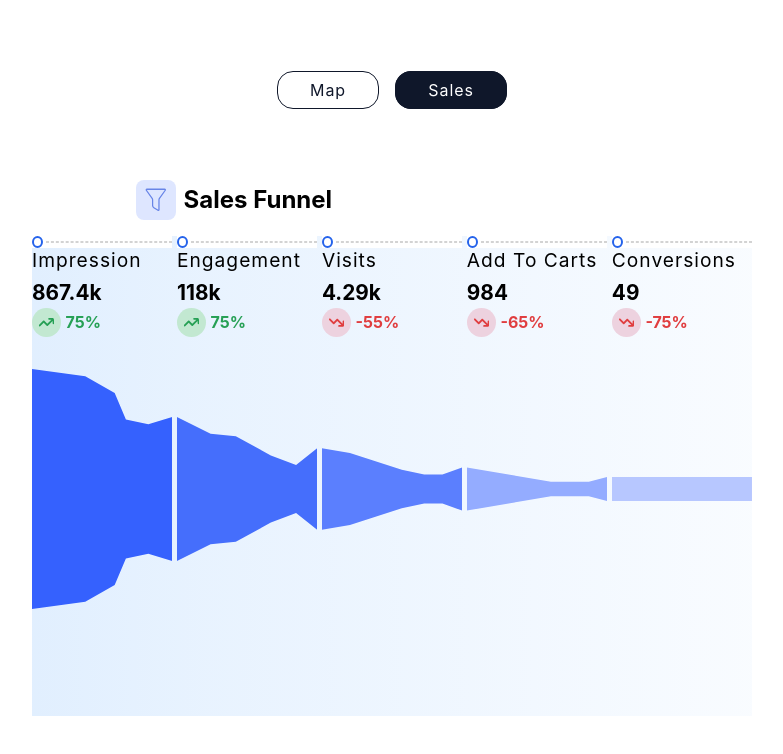
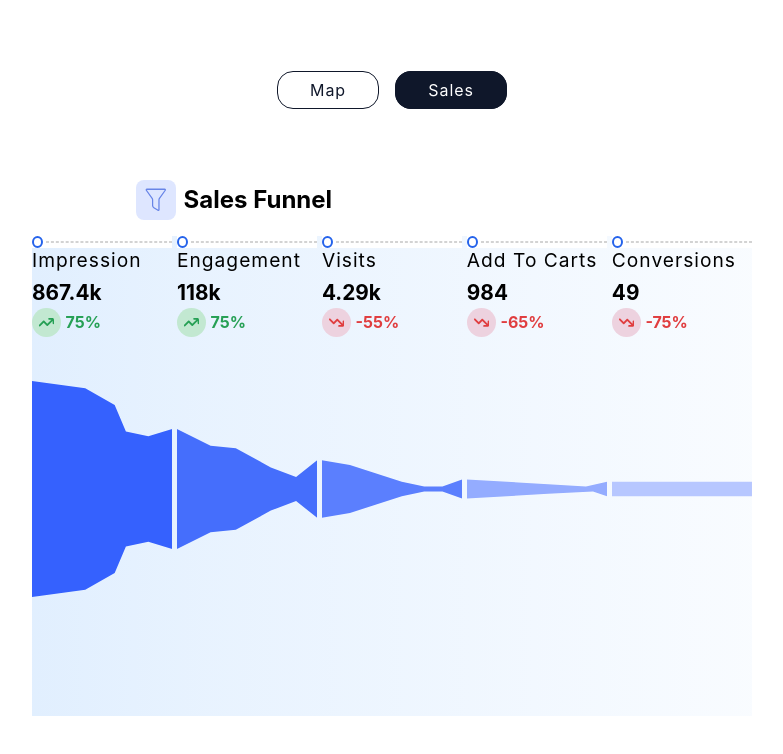
Before and after one commit to yash-purkar/company-assignment, a React (Create React App) app: page / in a window 1280 px wide. Both pictures are taken after a click on the element "Sales". Shown: the top 754 px of the page, without its empty margins (248-1031 px from the left). Built offline with nearby package versions, Linux system fonts and the light colour scheme.

Commit message:
style: Updated funnel styling

```diff
--- a/src/App.css
+++ b/src/App.css
@@ -184,18 +184,18 @@
   height: 70%;
   background-color: #3561fe;
   clip-path: polygon(
-    10% 59%,
-    3% 38%,
-    0% 0%,
-    100% 0%,
-    97% 38%,
-    90% 59%,
-    79% 67%,
-    77% 83%,
-    80% 100%,
-    20% 100%,
-    23% 83%,
-    21% 67%
+    15% 59%,
+    8% 38%,
+    5% 0%,
+    95% 0%,
+    92% 38%,
+    85% 59%,
+    74% 67%,
+    72% 83%,
+    75% 100%,
+    25% 100%,
+    28% 83%,
+    26% 67%
   );
 }
 
@@ -204,18 +204,18 @@
   height: 70%;
   background-color: #456efc;
   clip-path: polygon(
-    28% 42%,
-    27% 24%,
-    20% 0%,
-    80% 0%,
-    73% 24%,
-    72% 42%,
-    64% 67%,
-    60% 85%,
-    67% 100%,
-    33% 100%,
-    40% 85%,
-    36% 67%
+    33% 42%,
+    32% 24%,
+    25% 0%,
+    75% 0%,
+    68% 24%,
+    67% 42%,
+    59% 67%,
+    55% 85%,
+    62% 100%,
+    38% 100%,
+    45% 85%,
+    41% 67%
   );
 }
 
@@ -224,18 +224,18 @@
   height: 70%;
   background-color: #5b7ffe;
   clip-path: polygon(
-    42% 57%,
-    35% 20%,
-    33% 0%,
-    67% 0%,
-    65% 20%,
-    58% 57%,
-    56% 73%,
-    56% 86%,
-    59% 100%,
-    41% 100%,
-    44% 86%,
-    44% 73%
+    47% 57%,
+    40% 20%,
+    38% 0%,
+    62% 0%,
+    60% 20%,
+    53% 57%,
+    51% 73%,
+    51% 86%,
+    54% 100%,
+    46% 100%,
+    49% 86%,
+    49% 73%
   );
 }
 
@@ -244,14 +244,14 @@
   height: 70%;
   background-color: #94acff;
   clip-path: polygon(
-    47% 60%,
-    41% 0%,
-    59% 0%,
-    53% 60%,
-    53% 87%,
-    55% 100%,
-    45% 100%,
-    47% 87%
+    48% 58%,
+    46% 0%,
+    54% 0%,
+    52% 58%,
+    51% 85%,
+    53% 100%,
+    47% 100%,
+    49% 90%
   );
 }
 
@@ -259,5 +259,5 @@
   width: 50%;
   height: 70%;
   background-color: #b7c7ff;
-  clip-path: polygon(45% 0%, 55% 0%, 55% 100%, 45% 100%);
+  clip-path: polygon(47% 0%, 53% 0%, 53% 100%, 47% 100%);
 }
```
